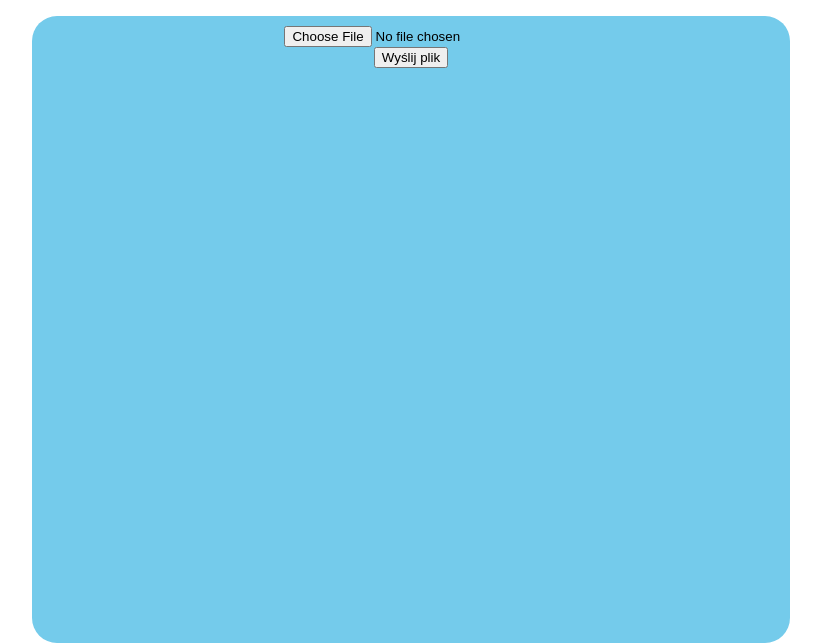
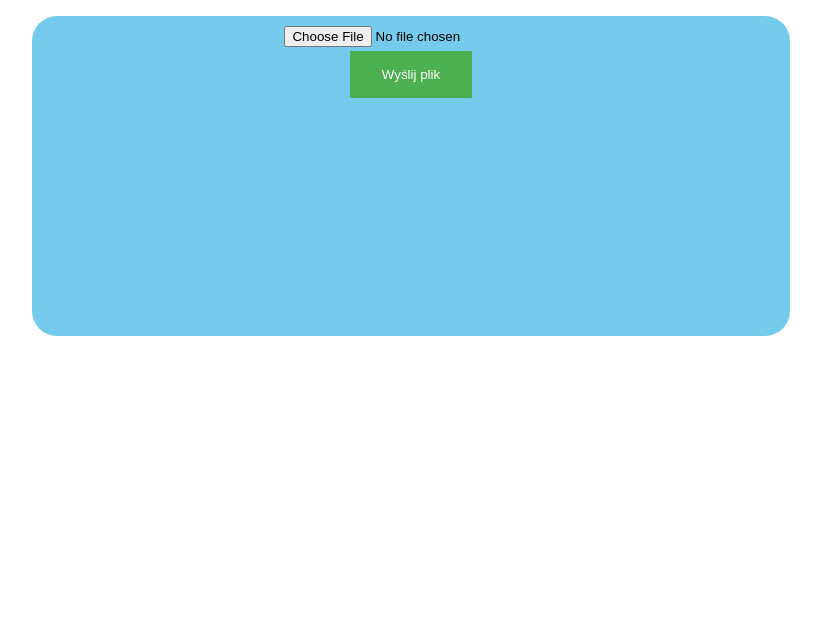
Before and after one commit to adamsiedlecki/mem-serwis_na_zaliczenie, a PHP site: page /add-meme.php in a window 1280 px wide. Shown: the part 198-841 px from the top of the page, without its empty margins (229-1050 px from the left). After the commit the page ends 534 px from the top, so only its background shows below. Run offline with PHP 8.4, Linux system fonts and the light colour scheme; the visitor is signed in with stand-in values (Sample User, id 1).

Commit message:
some final changes

```diff
--- a/database.php
+++ b/database.php
@@ -46,8 +46,15 @@
         $connection->close();
         return $result;
     }
+    function getUserCount(){
+        $connection = getDbConnection();
+        $query = "SELECT COUNT(id) FROM users WHERE 1=1 ";
+        $result = $connection->query($query);
+        $connection->close();
+        $result = $result->fetch_assoc();
+        return $result['COUNT(id)'];
+    }
     function getUserByName($username){
-        //echo $username;
         $connection = getDbConnection();
         $stmt = $connection->prepare("SELECT * FROM users WHERE login=?");
         $stmt->bind_param("s", $username); // s is for string
@@ -57,16 +64,24 @@
         return $result;
     }
     function getLoginById($id){
-        //echo $username;
         $connection = getDbConnection();
         $stmt = $connection->prepare("SELECT * FROM users WHERE id=?");
-        $stmt->bind_param("i", $id); // s is for string
+        $stmt->bind_param("i", $id); // i is for integer
         $stmt->execute();
         $result = $stmt->get_result();
         $user = $result->fetch_assoc();
 
         $stmt->close();
         return $user['login'];
+    }
+
+    function deleteUserById($id){
+        $connection = getDbConnection();
+        $stmt = $connection->prepare("DELETE FROM users WHERE id=?");
+        $stmt->bind_param("i", $id); // i is for integer
+        $stmt->execute();
+        $result = $stmt->get_result();
+        $stmt->close();
     }
     function insertNewUser($username, $password){
         //echo $username;
--- a/index.php
+++ b/index.php
@@ -74,6 +74,12 @@ if (!isset($_SESSION['logged_id'])) {
             <p>Pozyskiwanie informacji z internetu jest jak picie z hydrantu przeciwpożarowego.
 
                 Mitchell Kapor </p>
+                    </br> </br>
+                    <?php
+                    $count = getUserCount();
+                    echo "Aktualna ilość użytkowaników serwisu: ".$count;
+                    ?>
+                    </br> </br>
                 <div class="meme">
                     <img class="memeimg" src="meme/main-meme.jpg">
                 </div>
--- a/style.css
+++ b/style.css
@@ -29,7 +29,7 @@ img.logo{
     margin-left: auto;
     margin-right: auto;
     width:60%;
-    height: 80%;
+    height: auto;
     border-radius: 25px;
     font-size: 20px;
 }
@@ -83,3 +83,13 @@ img.logo{
     border-radius: 25px;
     font-size: 20px;
 }
+
+input[type=button], input[type=submit], input[type=reset] {
+  background-color: #4CAF50;
+  border: none;
+  color: white;
+  padding: 16px 32px;
+  text-decoration: none;
+  margin: 4px 2px;
+  cursor: pointer;
+}
```
Also changed, not shown: admin-panel.php (+15 -0 lines), meme/meme_4W22ima2qe9RE4fI0ljlH8UBS.jpeg (added).
